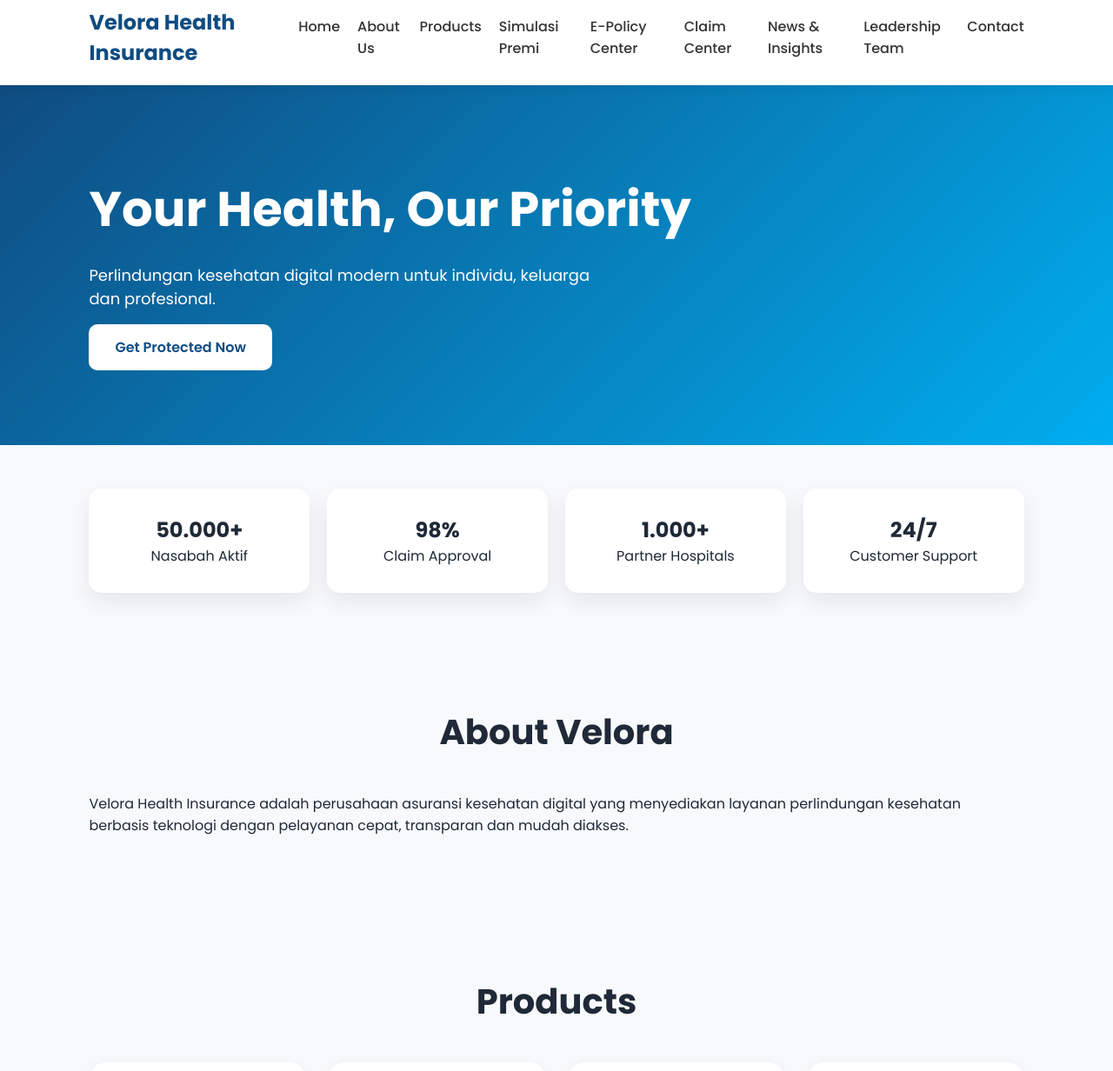
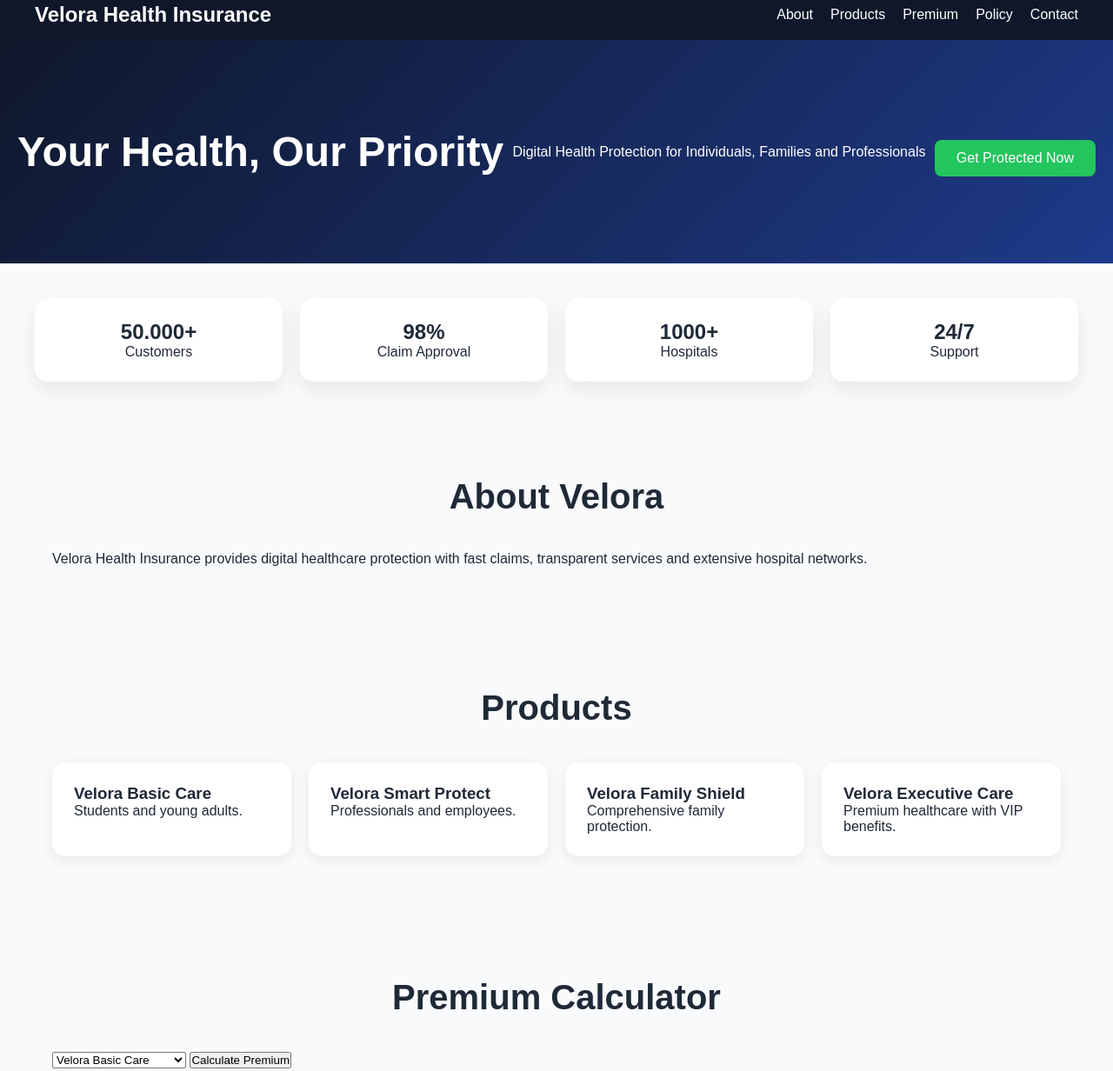
Before and after one commit to RIMAPJJ26/velora-health-insurance, a plain HTML site: page index.html in a window 1280 px wide. Shown: the part 12-1244 px from the top of the page at 87% size. Drawn offline with Linux system fonts and the light colour scheme.

Commit message:
Update index.html

```diff
--- a/index.html
+++ b/index.html
@@ -1,57 +1,136 @@
 <!DOCTYPE html>
-
 <html lang="id">
 <head>
 <meta charset="UTF-8">
 <meta name="viewport" content="width=device-width, initial-scale=1.0">
+
 <title>Velora Health Insurance</title>
 
 <link rel="stylesheet" href="style.css">
 
-<link href="https://fonts.googleapis.com/css2?family=Poppins:wght@300;400;500;600;700&display=swap" rel="stylesheet">
+<style>
+body{
+font-family:Arial,sans-serif;
+margin:0;
+padding:0;
+background:#f8fafc;
+}
 
-<link rel="stylesheet"
-href="https://cdnjs.cloudflare.com/ajax/libs/font-awesome/6.5.2/css/all.min.css">
+nav{
+background:#0f172a;
+padding:15px 40px;
+display:flex;
+justify-content:space-between;
+align-items:center;
+color:white;
+}
+
+nav ul{
+display:flex;
+gap:20px;
+list-style:none;
+}
+
+nav a{
+color:white;
+text-decoration:none;
+}
+
+.hero{
+background:linear-gradient(135deg,#0f172a,#1e3a8a);
+color:white;
+padding:100px 20px;
+text-align:center;
+}
+
+.hero h1{
+font-size:48px;
+}
+
+.btn{
+background:#22c55e;
+padding:12px 25px;
+border-radius:8px;
+color:white;
+text-decoration:none;
+display:inline-block;
+margin-top:15px;
+}
+
+.section{
+padding:70px 20px;
+max-width:1200px;
+margin:auto;
+}
+
+.section-title{
+text-align:center;
+margin-bottom:40px;
+}
+
+.cards{
+display:grid;
+grid-template-columns:repeat(auto-fit,minmax(250px,1fr));
+gap:20px;
+}
+
+.card{
+background:white;
+padding:25px;
+border-radius:15px;
+box-shadow:0 4px 15px rgba(0,0,0,.08);
+}
+
+.stats{
+display:grid;
+grid-template-columns:repeat(4,1fr);
+gap:20px;
+padding:40px;
+}
+
+.stat-card{
+background:white;
+padding:25px;
+text-align:center;
+border-radius:15px;
+}
+
+footer{
+background:#0f172a;
+color:white;
+text-align:center;
+padding:40px;
+}
+</style>
 
 </head>
 <body>
 
-<nav class="navbar">
+<nav>
 
-<div class="logo">
-Velora Health Insurance
-</div>
+<h2>Velora Health Insurance</h2>
 
-<ul class="nav-links">
-<li><a href="#home">Home</a></li>
-<li><a href="#about">About Us</a></li>
+<ul>
+<li><a href="#about">About</a></li>
 <li><a href="#products">Products</a></li>
-<li><a href="#premium">Simulasi Premi</a></li>
-<li><a href="#policy">E-Policy Center</a></li>
-<li><a href="#claim">Claim Center</a></li>
-<li><a href="#news">News & Insights</a></li>
-<li><a href="#leadership">Leadership Team</a></li>
+<li><a href="#premium">Premium</a></li>
+<li><a href="#policy">Policy</a></li>
 <li><a href="#contact">Contact</a></li>
 </ul>
 
 </nav>
 
-<section class="hero" id="home">
-
-<div class="hero-content">
+<section class="hero">
 
 <h1>Your Health, Our Priority</h1>
 
 <p>
-Perlindungan kesehatan digital modern untuk individu,
-keluarga dan profesional.
+Digital Health Protection for Individuals, Families and Professionals
 </p>
 
-<a href="#products" class="btn-primary">
+<a href="#products" class="btn">
 Get Protected Now
 </a>
-
-</div>
 
 </section>
 
@@ -59,7 +138,7 @@ Get Protected Now
 
 <div class="stat-card">
 <h2>50.000+</h2>
-<p>Nasabah Aktif</p>
+<p>Customers</p>
 </div>
 
 <div class="stat-card">
@@ -68,58 +147,52 @@ Get Protected Now
 </div>
 
 <div class="stat-card">
-<h2>1.000+</h2>
-<p>Partner Hospitals</p>
+<h2>1000+</h2>
+<p>Hospitals</p>
 </div>
 
 <div class="stat-card">
 <h2>24/7</h2>
-<p>Customer Support</p>
+<p>Support</p>
 </div>
 
 </section>
 
 <section id="about" class="section">
 
-<h2 class="section-title">
-About Velora
-</h2>
+<h2 class="section-title">About Velora</h2>
 
 <p>
-Velora Health Insurance adalah perusahaan asuransi
-kesehatan digital yang menyediakan layanan perlindungan
-kesehatan berbasis teknologi dengan pelayanan cepat,
-transparan dan mudah diakses.
+Velora Health Insurance provides digital healthcare protection
+with fast claims, transparent services and extensive hospital networks.
 </p>
 
 </section>
 
 <section id="products" class="section">
 
-<h2 class="section-title">
-Products
-</h2>
+<h2 class="section-title">Products</h2>
 
 <div class="cards">
 
 <div class="card">
 <h3>Velora Basic Care</h3>
-<p>Untuk mahasiswa dan individu muda.</p>
+<p>Students and young adults.</p>
 </div>
 
 <div class="card">
 <h3>Velora Smart Protect</h3>
-<p>Untuk profesional dan karyawan.</p>
+<p>Professionals and employees.</p>
 </div>
 
 <div class="card">
 <h3>Velora Family Shield</h3>
-<p>Perlindungan kesehatan keluarga.</p>
+<p>Comprehensive family protection.</p>
 </div>
 
 <div class="card">
 <h3>Velora Executive Care</h3>
-<p>Perlindungan premium dengan manfaat VIP.</p>
+<p>Premium healthcare with VIP benefits.</p>
 </div>
 
 </div>
@@ -128,9 +201,7 @@ Products
 
 <section id="premium" class="section">
 
-<h2 class="section-title">
-Simulasi Premi
-</h2>
+<h2 class="section-title">Premium Calculator</h2>
 
 <select id="product">
 <option>Velora Basic Care</option>
@@ -140,7 +211,7 @@ Simulasi Premi
 </select>
 
 <button onclick="calculatePremium()">
-Hitung Premi
+Calculate Premium
 </button>
 
 <h3 id="premiumResult"></h3>
@@ -149,41 +220,35 @@ Hitung Premi
 
 <section id="policy" class="section">
 
-<h2 class="section-title">
-E-Policy Center
-</h2>
+<h2 class="section-title">E-Policy Center</h2>
 
 <div class="cards">
 
 <div class="card">
 <h3>Underwriting</h3>
+<p>Risk assessment process.</p>
 </div>
 
 <div class="card">
-<h3>Renewal Polis</h3>
+<h3>Policy Renewal</h3>
+<p>Renew your coverage easily.</p>
 </div>
 
 <div class="card">
-<h3>Layanan Digital</h3>
+<h3>Digital Services</h3>
+<p>E-Policy, online claims and payment.</p>
 </div>
 
 <div class="card">
 <h3>Emergency Services</h3>
-</div>
-
-<div class="card">
-<h3>Coordination of Benefits</h3>
-</div>
-
-<div class="card">
-<h3>Subrogasi</h3>
+<p>24/7 emergency healthcare support.</p>
 </div>
 
 </div>
 
 </section>
 
-<section id="leadership" class="section">
+<section class="section">
 
 <h2 class="section-title">
 Leadership Team
@@ -193,34 +258,34 @@ Leadership Team
 
 <div class="card">
 <h3>Rima Puji Astuti</h3>
-<p>Direktur Utama</p>
+<p>President Director</p>
 </div>
 
 <div class="card">
 <h3>Inur Rahmadami</h3>
-<p>Manajer Pemasaran & Relasi Nasabah</p>
+<p>Marketing & Customer Relations Manager</p>
 </div>
 
 <div class="card">
 <h3>Mutia Nur Mahya</h3>
-<p>Manajer Underwriting & Akseptasi</p>
+<p>Underwriting & Acceptance Manager</p>
 </div>
 
 <div class="card">
 <h3>Siti Nur Halimah</h3>
-<p>Manajer Klaim & Survei</p>
+<p>Claims & Survey Manager</p>
 </div>
 
 <div class="card">
 <h3>Maria Rind Toji</h3>
-<p>Manajer Keuangan, SDM & Umum</p>
+<p>Finance, HR & General Affairs Manager</p>
 </div>
 
 </div>
 
 </section>
 
-<section id="news" class="section">
+<section class="section">
 
 <h2 class="section-title">
 News & Insights
@@ -233,11 +298,11 @@ News & Insights
 </div>
 
 <div class="card">
-<h3>Tips Mengelola Keuangan Keluarga</h3>
+<h3>Tips Mengatur Keuangan Keluarga</h3>
 </div>
 
 <div class="card">
-<h3>Pencegahan Penyakit Jantung</h3>
+<h3>Manfaat Pemeriksaan Kesehatan Rutin</h3>
 </div>
 
 </div>
@@ -250,17 +315,8 @@ News & Insights
 Contact Us
 </h2>
 
-<form class="contact-form">
-
-<input type="text" placeholder="Nama">
-
-<input type="email" placeholder="Email">
-
-<textarea placeholder="Pesan"></textarea>
-
-<button>Kirim</button>
-
-</form>
+<p>Email: info@velorahealthinsurance.com</p>
+<p>WhatsApp: +62 812 3456 7890</p>
 
 </section>
 
```
